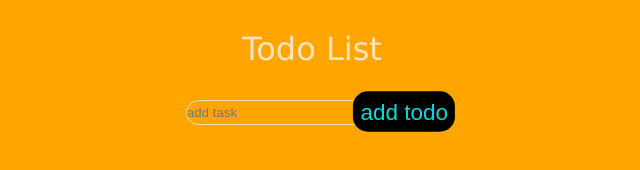
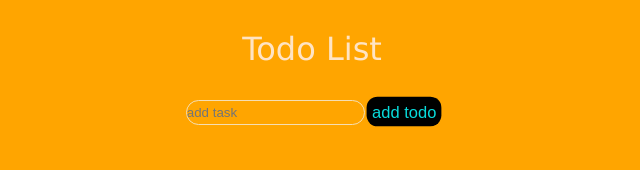
Before and after one commit to akhan492/todList-vanilaJs, a plain HTML site: page index.html in a window 1280 px wide. In both pictures the pointer is over the button "add todo". Shown: the whole page, without its empty margins (328-968 px from the left). Drawn offline with Linux system fonts and the light colour scheme.

Commit message:
hover Scale 1.2

```diff
--- a/styles.css
+++ b/styles.css
@@ -23,7 +23,7 @@ button:hover {
   color: rgb(8, 219, 219);
   background-color: rgb(0, 0, 0);
   cursor: pointer;
-  transform: scale(1.5, 1.5);
+  transform: scale(1.1, 1.1);
 }
 .output ol {
   display: flex;
```
